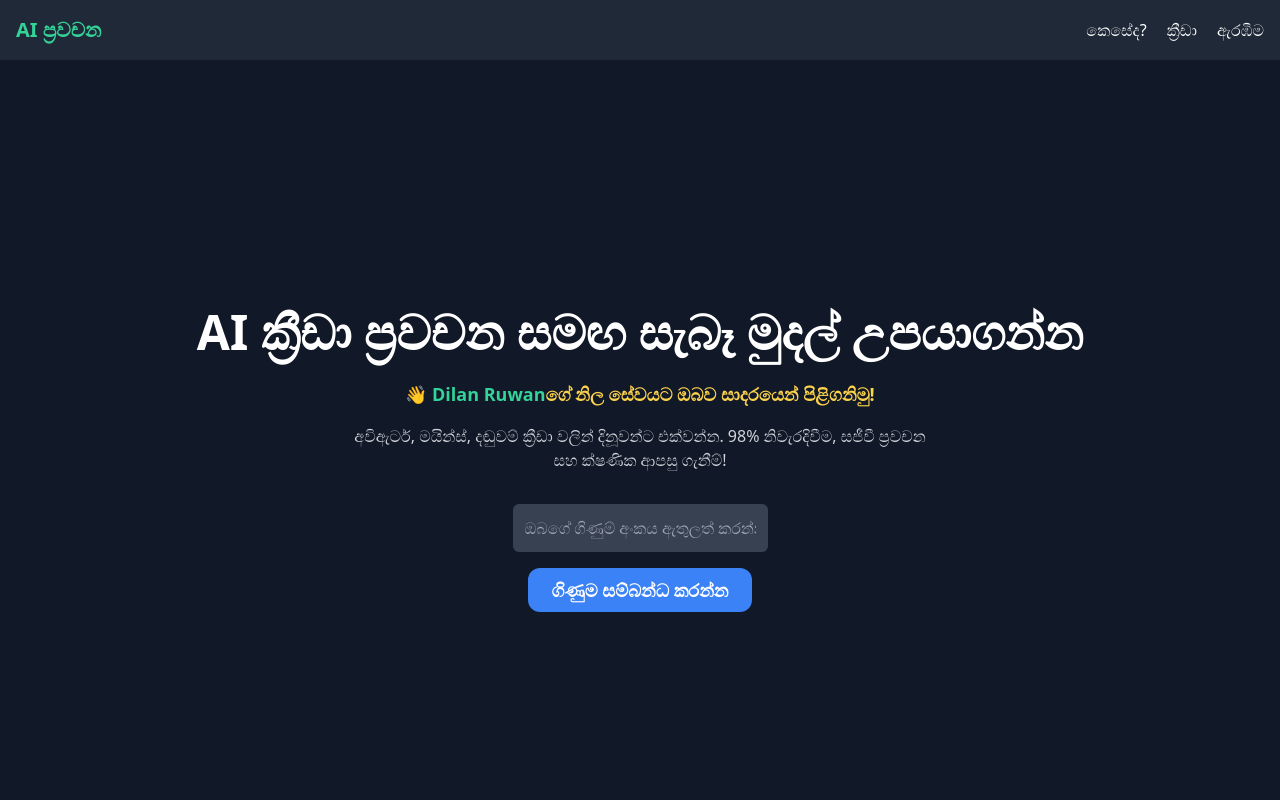
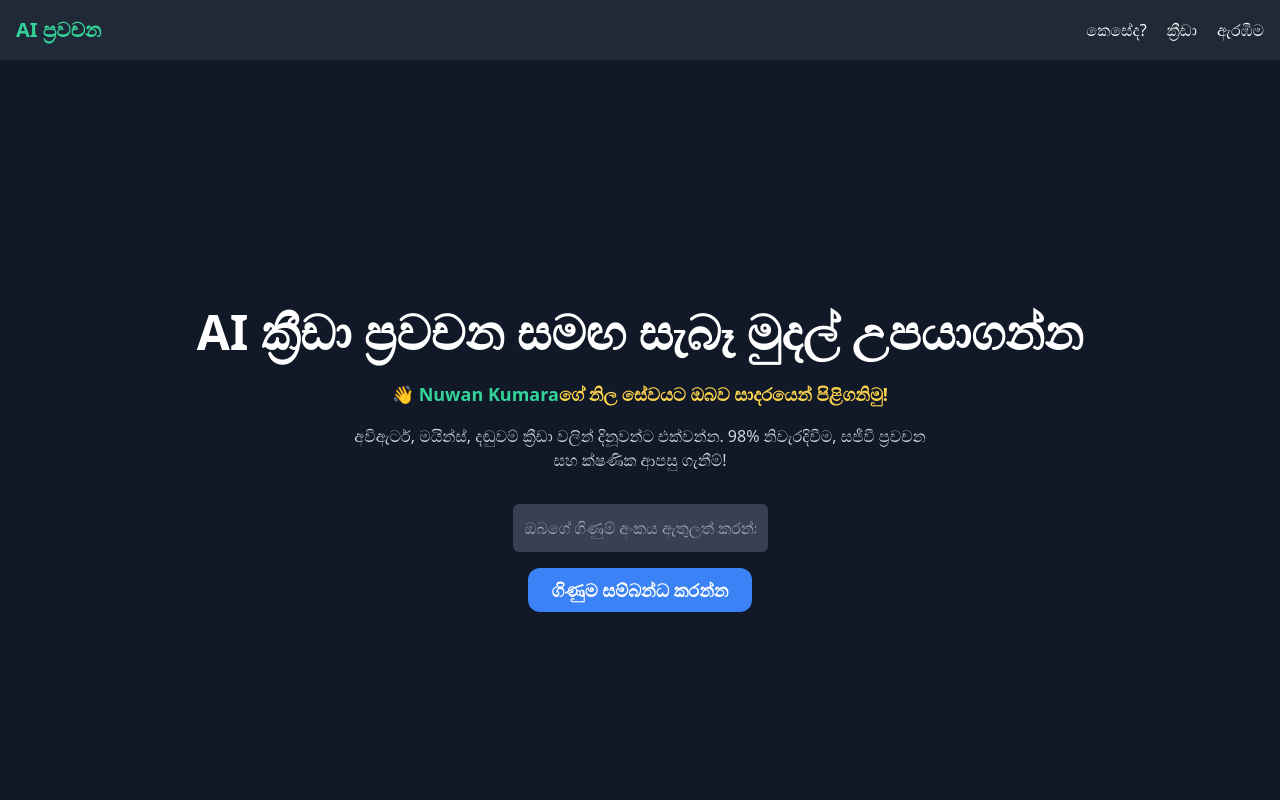
Before and after one commit to HacksProgram/NuwanHackBot, a plain HTML site: page index.html in a window 1280 px wide. Shown: the top 800 px of the page. Drawn offline with nearby package versions, Linux system fonts and the light colour scheme.

Commit message:
Update index.html

```diff
--- a/index.html
+++ b/index.html
@@ -52,7 +52,7 @@
         AI ක්‍රීඩා ප්‍රවචන සමඟ සැබෑ මුදල් උපයාගන්න
       </h2>
       <div class="mb-4 text-lg font-semibold text-yellow-300">
-        👋 <span class="text-green-400">Dilan Ruwan</span>ගේ නිල සේවයට ඔබව සාදරයෙන් පිළිගනිමු!
+        👋 <span class="text-green-400">Nuwan Kumara</span>ගේ නිල සේවයට ඔබව සාදරයෙන් පිළිගනිමු!
       </div>
       <p class="max-w-xl mb-8 text-gray-300">
         අවිඇටර්, මයින්ස්, දඬුවම් ක්‍රීඩා වලින් දිනූවන්ට එක්වන්න. 98% නිවැරදිවීම, සජීවී ප්‍රවචන සහ ක්ෂණික ආපසු ගැනීම්!
```
